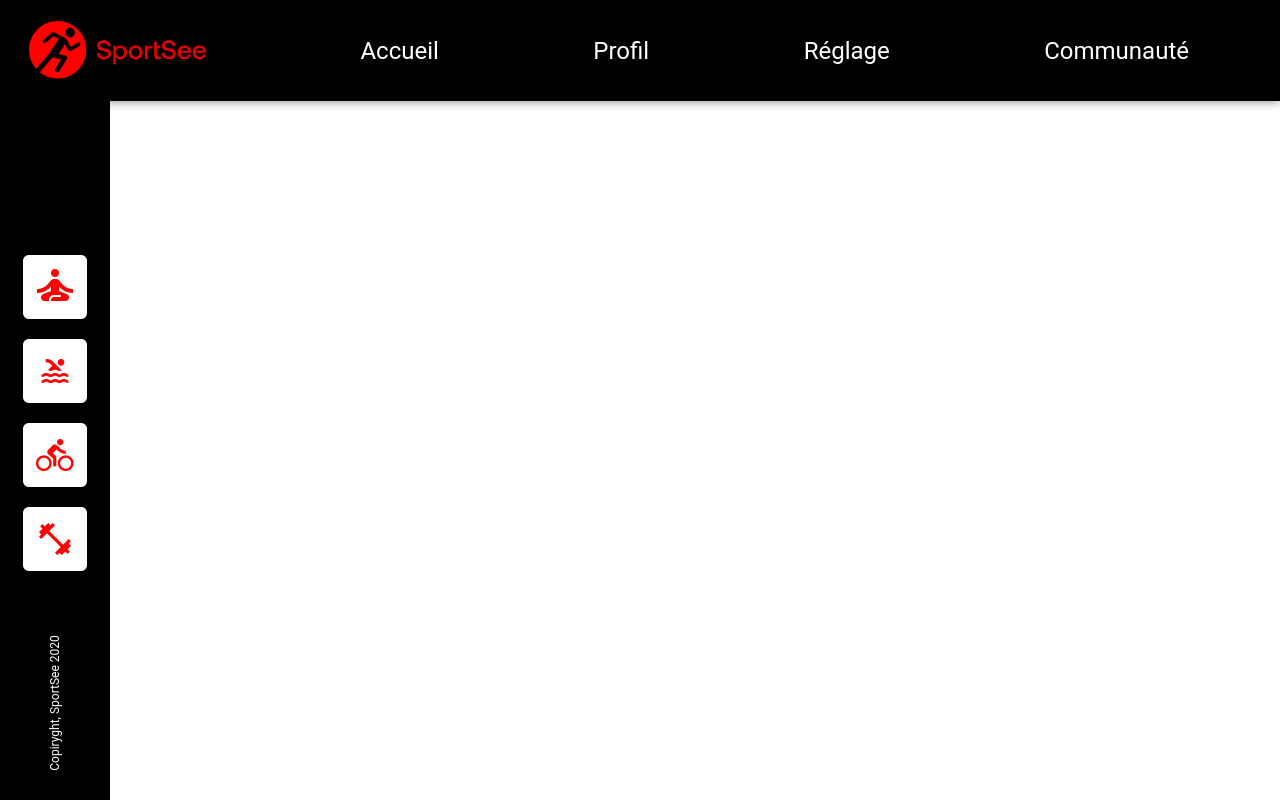
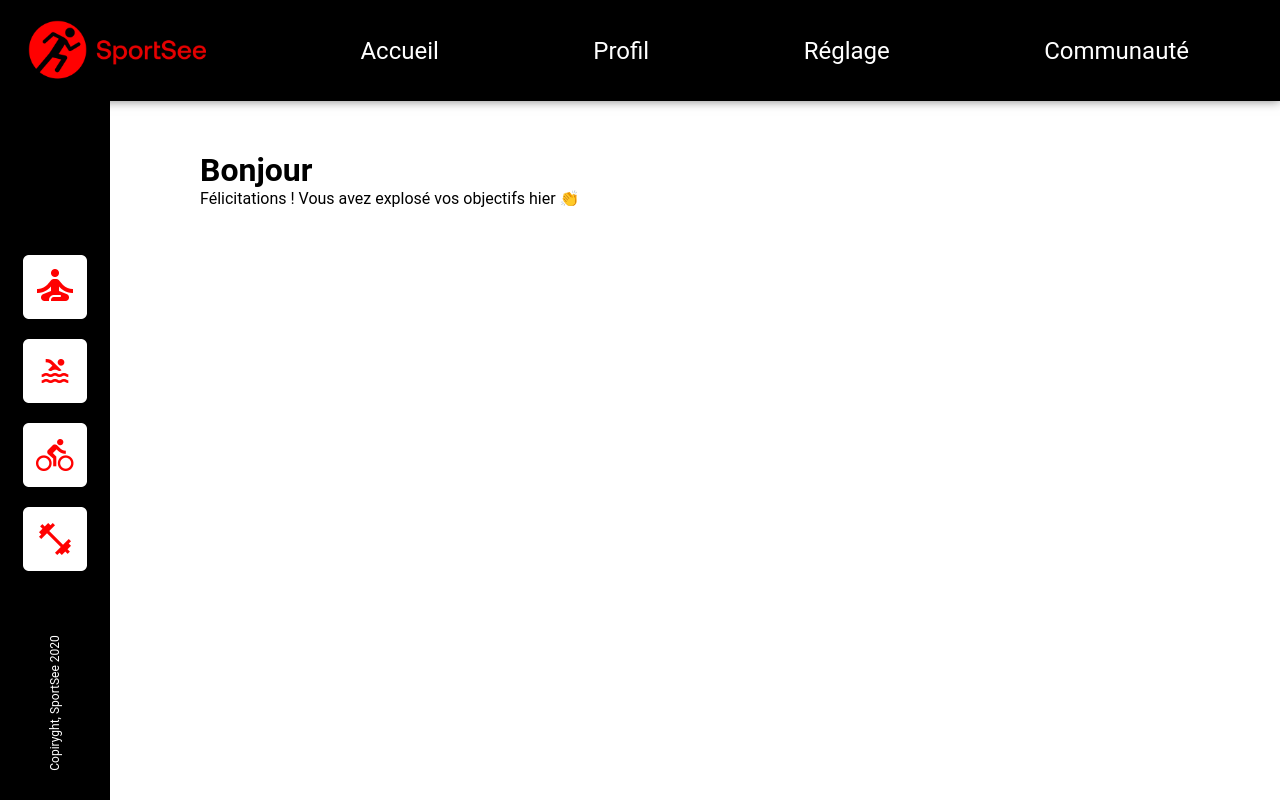
Before and after one commit to Ekkylibre/sportsee, a React (Vite) app: page / in a window 1280 px wide. Built offline with nearby package versions, Linux system fonts and the light colour scheme.

Commit message:
🚚 Rename page Home to Dashboard

```diff
--- a/src/App.jsx
+++ b/src/App.jsx
@@ -1,9 +1,9 @@
 import { Route, Routes } from "react-router-dom";
-import Home from "./pages/Home";
+import Dashboard from "./pages/Dashboard";
 
 function App() {
   return <Routes>
-    <Route path="/" element={<Home />}/>
+    <Route path="/" element={<Dashboard />}/>
   </Routes>
 }
 
--- /dev/null
+++ b/src/pages/Dashboard.jsx
@@ -0,0 +1,22 @@
+import NavBar from "../components/navBar/NavBar";
+import SideBar from "../components/verticalBar/VerticalBar";
+import "./dashboard.css"
+
+function Dashboard() {
+  return (
+    <div>
+      <NavBar />
+      <SideBar />
+      <main>
+        <div className="main-container">
+          <div className="title">
+            <h1>Bonjour</h1>
+            <p>Félicitations ! Vous avez explosé vos objectifs hier 👏</p>
+          </div>
+        </div>
+      </main>
+    </div>
+  );
+}
+
+export default Dashboard;
--- a/src/pages/Home.jsx
+++ /dev/null
@@ -1,14 +0,0 @@
-import NavBar from "../components/navBar/NavBar";
-import SideBar from "../components/verticalBar/VerticalBar";
-import "./home.css"
-
-function Home() {
-  return (
-    <div>
-      <NavBar />
-      <SideBar />
-    </div>
-  );
-}
-
-export default Home;
--- /dev/null
+++ b/src/pages/dashboard.css
@@ -0,0 +1,10 @@
+* {
+  text-decoration: none;
+  font-family: "Roboto", sans-serif;
+  margin: 0;
+}
+
+main .main-container {
+  margin-left: 200px;
+  margin-top: 50px;
+}/*# sourceMappingURL=dashboard.css.map */
--- /dev/null
+++ b/src/pages/dashboard.scss
@@ -0,0 +1,12 @@
+* {
+    text-decoration: none;
+    font-family: 'Roboto', sans-serif;
+    margin: 0;
+}
+
+main {
+    .main-container {
+        margin-left: 200px;
+        margin-top: 50px;
+    }
+}
--- a/src/pages/home.css
+++ /dev/null
@@ -1,5 +0,0 @@
-* {
-  text-decoration: none;
-  font-family: "Roboto", sans-serif;
-  margin: 0;
-}/*# sourceMappingURL=home.css.map */
--- a/src/pages/home.scss
+++ /dev/null
@@ -1,5 +0,0 @@
-* {
-    text-decoration: none;
-    font-family: 'Roboto', sans-serif;
-    margin: 0;
-}
```
Also changed, not shown: 2 other files (tests, documents, lock files or other folders).
